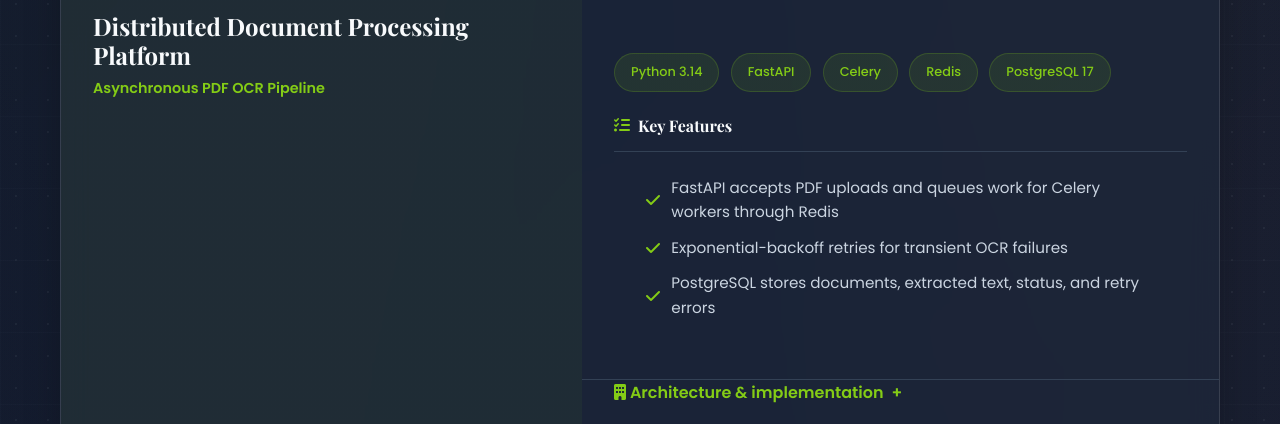
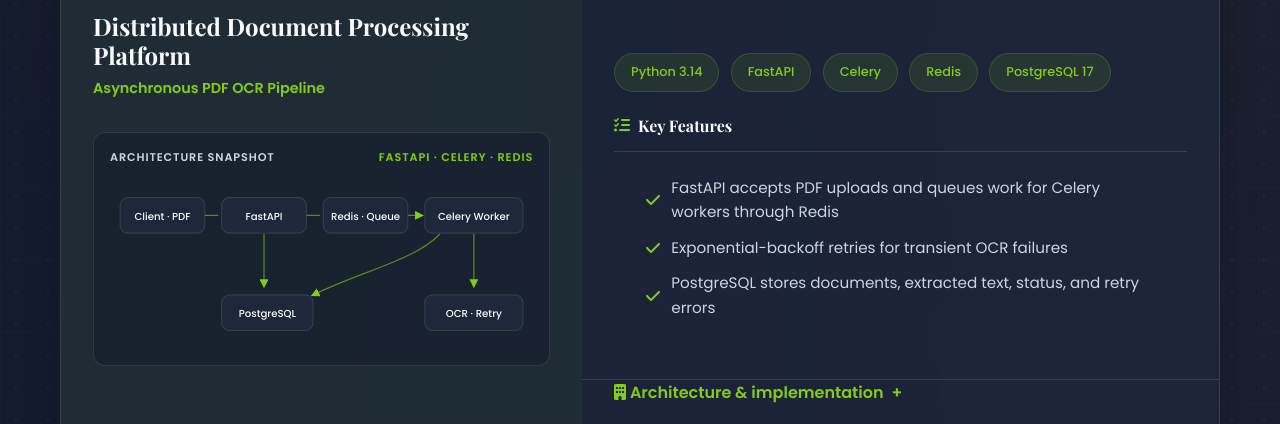
Before and after one commit to MP-30/website, a plain HTML site: page index.html in a window 1280 px wide. Shown: the part 3340-3764 px from the top of the page. Drawn offline with nearby package versions, Linux system fonts and the light colour scheme; animation ran at ten frames a second.

Commit message:
added design in document project

```diff
--- a/index.html
+++ b/index.html
@@ -380,6 +380,42 @@
                         </div>
                         <h3>Distributed Document Processing Platform</h3>
                         <span class="project-type">Asynchronous PDF OCR Pipeline</span>
+                        <div class="project-visual">
+                            <div class="project-visual-heading">
+                                <span>Architecture snapshot</span>
+                                <span class="visual-caption">FastAPI · Celery · Redis</span>
+                            </div>
+                            <svg class="architecture-diagram" viewBox="0 0 500 200" role="img" aria-labelledby="document-processing-architecture-title document-processing-architecture-description">
+                                <title id="document-processing-architecture-title">Distributed Document Processing Platform architecture</title>
+                                <desc id="document-processing-architecture-description">Clients upload PDFs to FastAPI, which stores documents in PostgreSQL and queues jobs in Redis. Celery workers consume jobs, run OCR with retries, and save results and status back to PostgreSQL.</desc>
+                                <defs>
+                                    <marker id="document-processing-arrowhead" markerWidth="7" markerHeight="7" refX="5" refY="3.5" orient="auto">
+                                        <path d="M0,0 L7,3.5 L0,7 Z" fill="currentColor"></path>
+                                    </marker>
+                                </defs>
+                                <g class="document-processing-connectors" aria-hidden="true">
+                                    <path d="M112 43 H128 M232 43 H248 M352 43 H368"></path>
+                                    <path d="M182 65 V126"></path>
+                                    <path d="M430 65 V126"></path>
+                                    <path d="M390 65 C360 96 300 108 240 137"></path>
+                                </g>
+                                <g class="architecture-node">
+                                    <rect x="12" y="22" width="100" height="42" rx="9"></rect>
+                                    <text x="62" y="48" text-anchor="middle">Client · PDF</text>
+                                    <rect x="132" y="22" width="100" height="42" rx="9"></rect>
+                                    <text x="182" y="48" text-anchor="middle">FastAPI</text>
+                                    <rect x="252" y="22" width="100" height="42" rx="9"></rect>
+                                    <text x="302" y="48" text-anchor="middle">Redis · Queue</text>
+                                    <rect x="372" y="22" width="116" height="42" rx="9"></rect>
+                                    <text x="430" y="48" text-anchor="middle">Celery Worker</text>
+
+                                    <rect x="132" y="137" width="108" height="42" rx="9"></rect>
+                                    <text x="186" y="163" text-anchor="middle">PostgreSQL</text>
+                                    <rect x="372" y="137" width="116" height="42" rx="9"></rect>
+                                    <text x="430" y="163" text-anchor="middle">OCR · Retry</text>
+                                </g>
+                            </svg>
+                        </div>
                     </div>
                     <p class="project-description">
                             An asynchronous PDF processing service that queues OCR jobs, tracks their progress, and returns extracted text and failure status through an API.
--- a/styles.css
+++ b/styles.css
@@ -1101,6 +1101,13 @@ p {
     marker-end: url(#hyper-scale-arrowhead);
 }
 
+.document-processing-connectors {
+    fill: none;
+    stroke: rgba(var(--accent-rgb), 0.6);
+    stroke-width: 1.5;
+    marker-end: url(#document-processing-arrowhead);
+}
+
 .architecture-node rect {
     fill: rgba(30, 41, 59, 0.88);
     stroke: rgba(255, 255, 255, 0.16);
```
